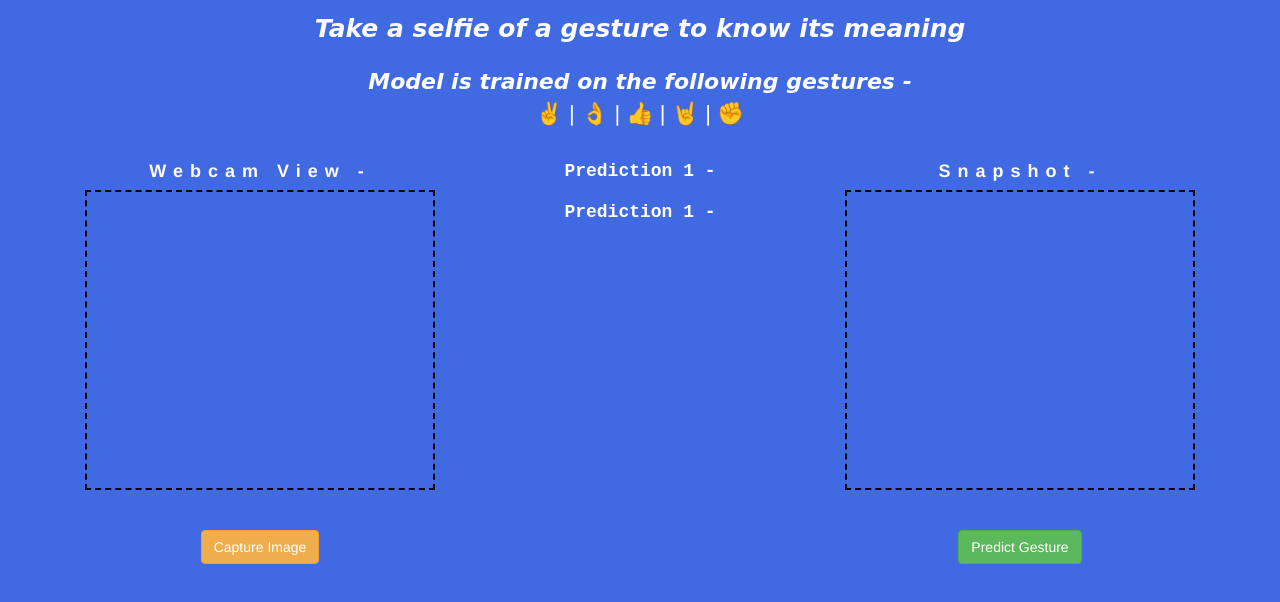
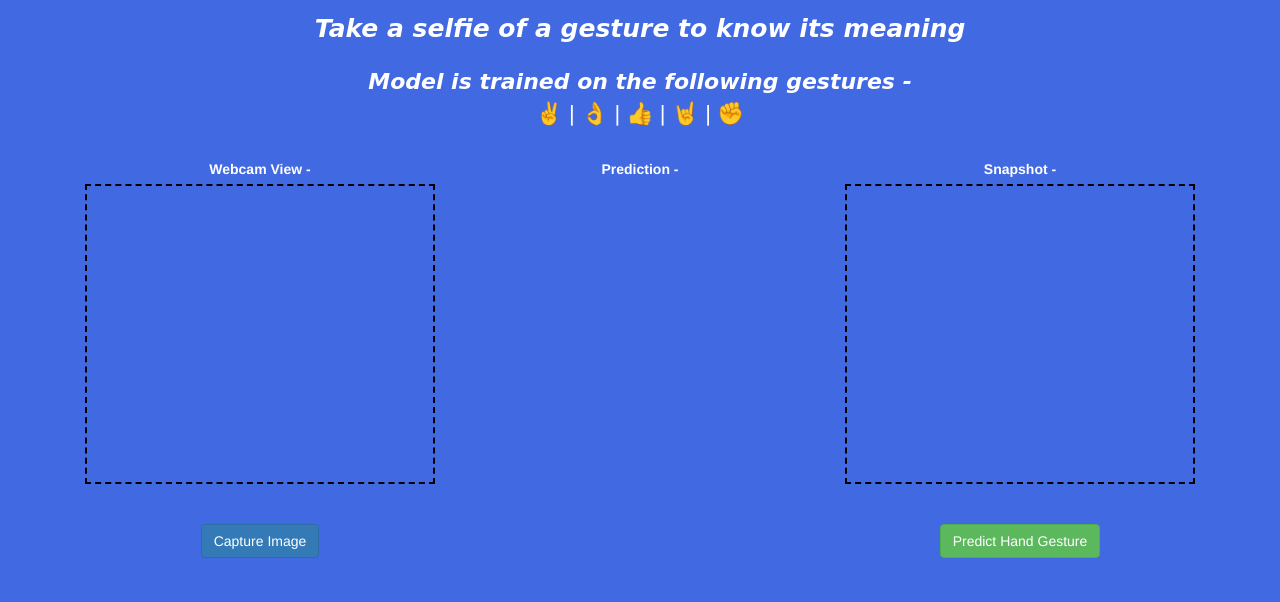
Before and after one commit to snezk456/Hand-Gestures, a plain HTML site: page index.html in a window 1280 px wide. Shown: the part 112-714 px from the top of the page. Drawn offline with nearby package versions, Linux system fonts and the light colour scheme; a script that the page names is missing.

Commit message:
Update index.html

```diff
--- a/index.html
+++ b/index.html
@@ -36,31 +36,25 @@
       <br><br>
       </div>
     </p>
-
     <div class="col-md-4 col-sm-12 col-xs-12">
-        <label style=" font-size: 18px; border-radius: 10px; letter-spacing: 7px;">Webcam View - </label>
+      <label>Webcam View - </label>
       <div id="camera"></div>
       <br><br>
-        <button onclick="take_snapshot();" class="btn btn-warning">Capture Image</button>
+      <button onclick="take_snapshot();" class="btn btn-primary">Capture Image</button>
     </div>
 
     <div class="col-md-4 col-sm-12 col-xs-12">
-        <label style="font-style:inherit; font-family:monospace; font-size: 18px;">Prediction 1 - </label>
-        <p class="gesture_name" id="result_gesture_name"></p>
-        <p class="gesture" id="gesture_emoji"></p>
-
-        <label style="font-style:inherit; font-family:monospace; font-size: 18px;">Prediction 1 - </label>
-        <p class="gesture_name" id="result_gesture_name"></p>
-        <p class="gesture" id="gesture_emoji"></p>
+      <label>Prediction - </label>
+      <p class="object_name" id="result_object_name"></p>
+      <p class="gesture_icon" id="result_object_gesture_icon"></p>
     </div>
 
     <div class="col-md-4 col-sm-12 col-xs-12">
-	      <label style=" font-size: 18px; border-radius: 10px; letter-spacing: 7px;">Snapshot - </label>
+      <label>Snapshot - </label>
       <div id="result"></div>
       <br><br>
-        <button onclick="check();" class="btn btn-success">Predict Gesture</button>
+      <button onclick="check();" class="btn btn-success">Predict Hand Gesture</button>
      </div>
-
     </center>
 
   </div>
```
Lines whose indentation alone changed are shown as unchanged.
